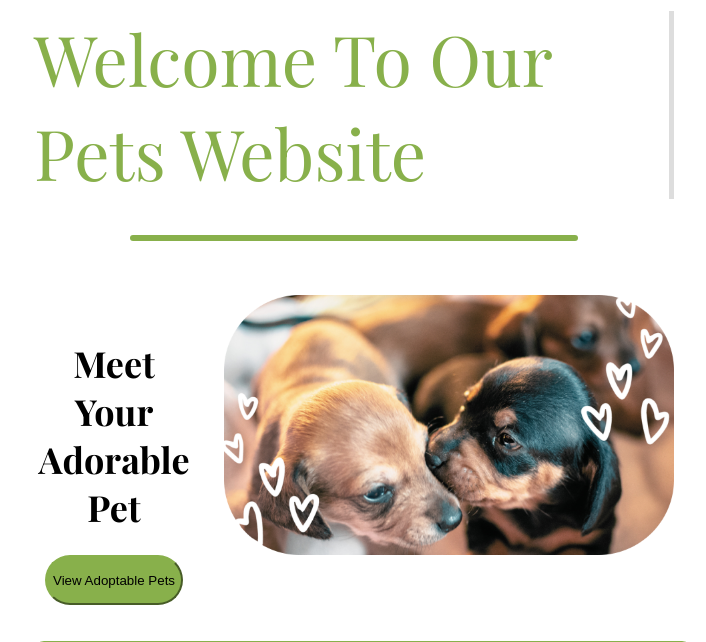
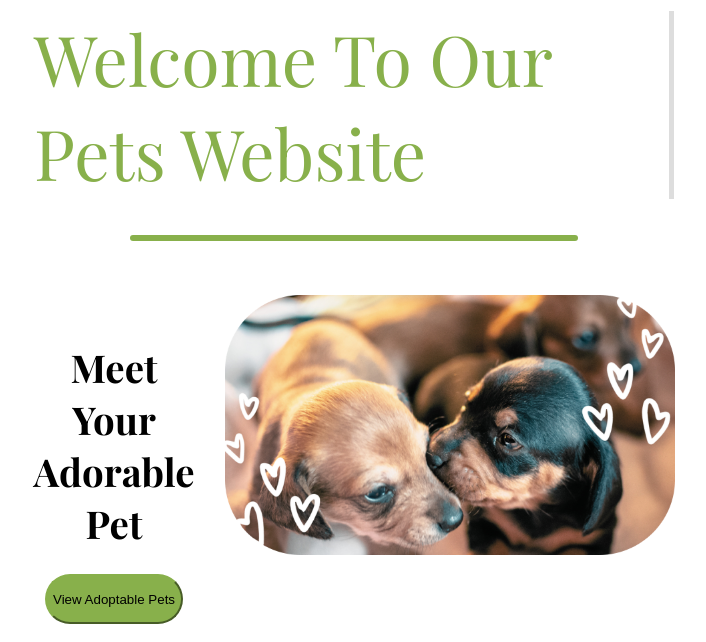
Before and after one commit to Raed-Bourouis/Pets-Projet-Web, a PHP site: page /home.html in a window 1280 px wide. Shown: the top 642 px of the page, without its empty margins (286-992 px from the left). Run offline with PHP 8.4, Linux system fonts and the light colour scheme.

Commit message:
final version

```diff
--- a/home.css
+++ b/home.css
@@ -13,7 +13,7 @@ body{
     display: flex;
     flex-direction: row;
     justify-content: center;
-    font-size: large;
+    font-size: larger;
     gap: 30px;
 }
 button{
--- a/home.html
+++ b/home.html
@@ -4,6 +4,7 @@
     <meta charset="UTF-8">
     <meta name="viewport" content="width=device-width, initial-scale=1.0">
     <title>Pets</title>
+    <link rel="icon" href="logo.png">
     <link rel="stylesheet" href="home.css">
 </head>
 <body>
@@ -28,14 +29,14 @@
         </div>
     </div>
 
-    <br><br>
+    <br><br><br>
 
     <!-- video -->
     <div class="video-container">
         <iframe src="https://www.youtube.com/embed/nfVPUOuM9dA" title="Every Step is a Second Chance | Walk for Animals 2024" frameborder="0" allowfullscreen></iframe>
     </div>
 
-    <br><br>
+    <br><br><br>
     <!-- section2 -->
     <div class="container">
         <div>
```
Also changed, not shown: logo.png (added).
